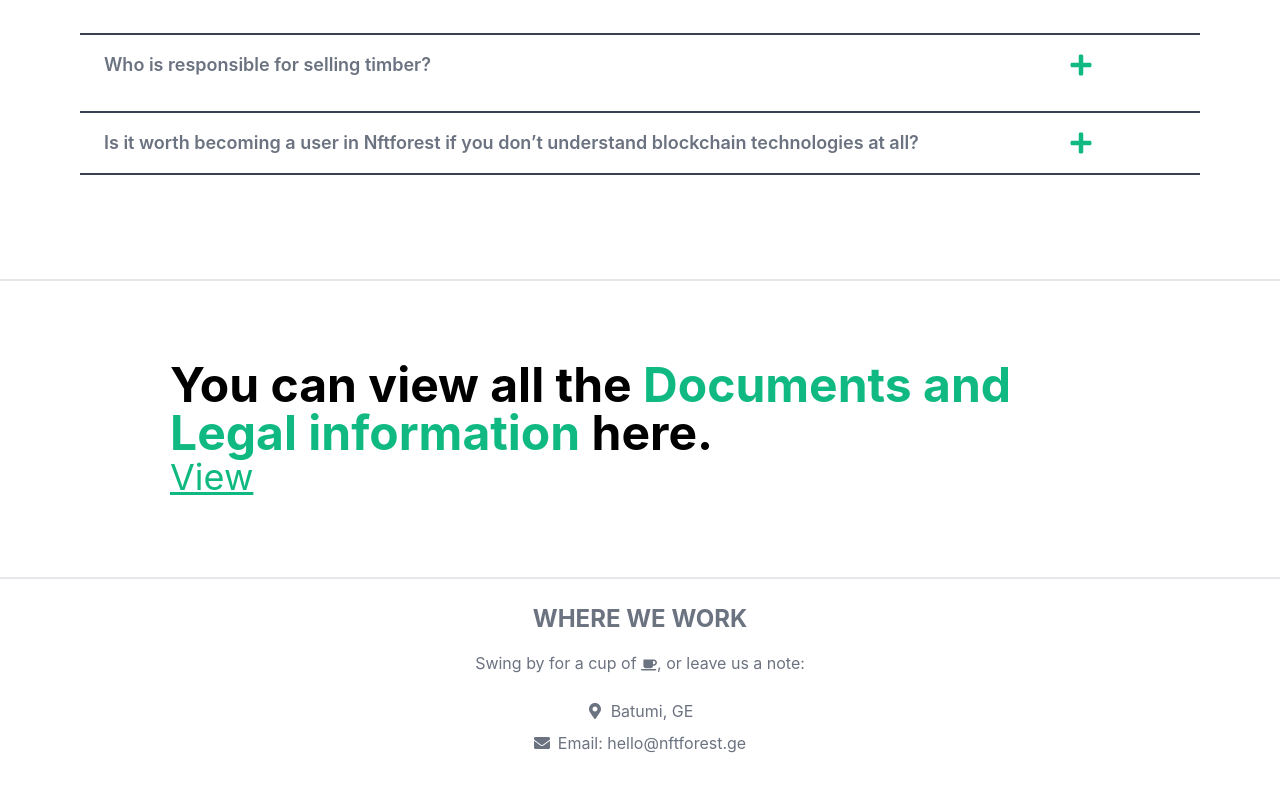
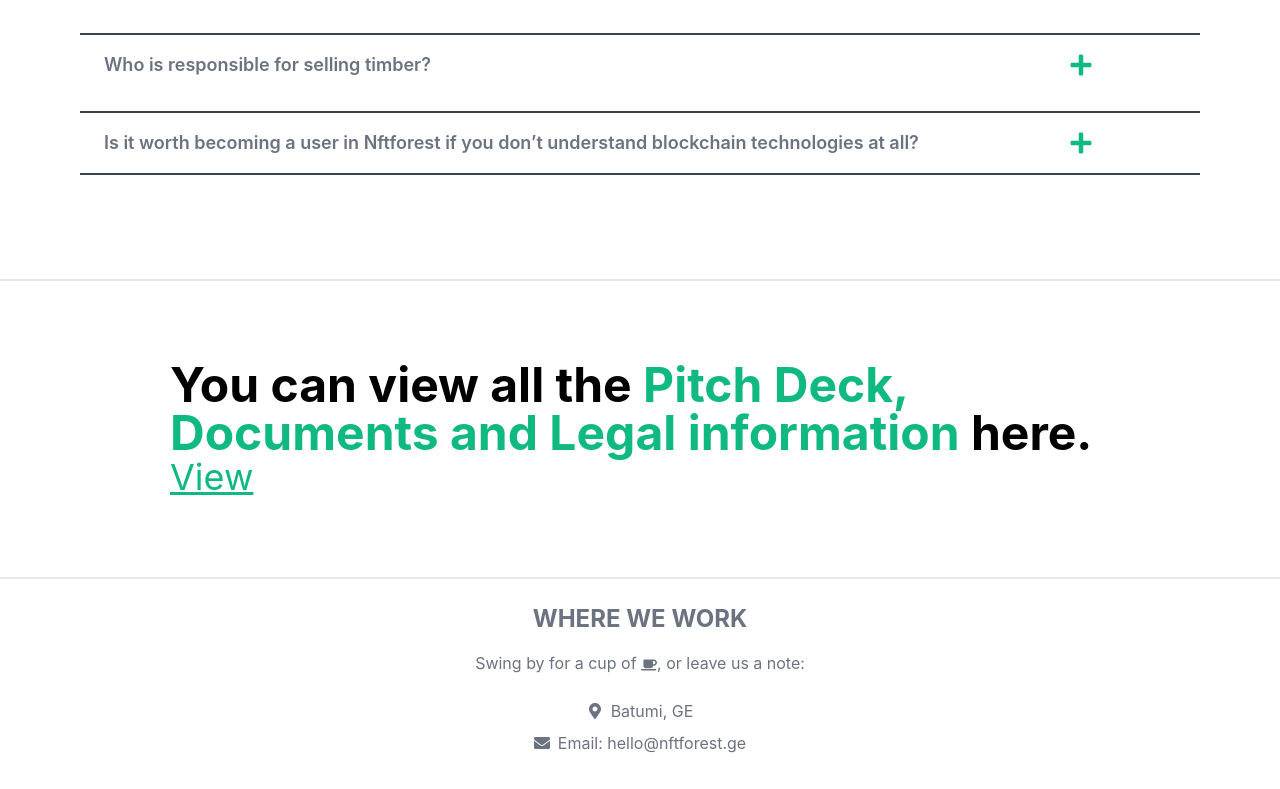
Before and after one commit to jeliaaa/nft-main, a React (Create React App) app: page / in a window 1280 px wide. Shown: the part 8477-9266 px from the top of the page. Built offline with nearby package versions, Linux system fonts and the light colour scheme.

Commit message:
update 1.1

```diff
--- a/src/Main.js
+++ b/src/Main.js
@@ -99,7 +99,7 @@
         <h2 className="text-3xl mb-0 md:text-5xl font-bold text-center md:text-left">
           You can view all the{" "}
           <span className="text-emerald-500">
-            Documents and Legal information
+            Pitch Deck, Documents and Legal information
           </span>{" "}
           here.
         </h2>
```
